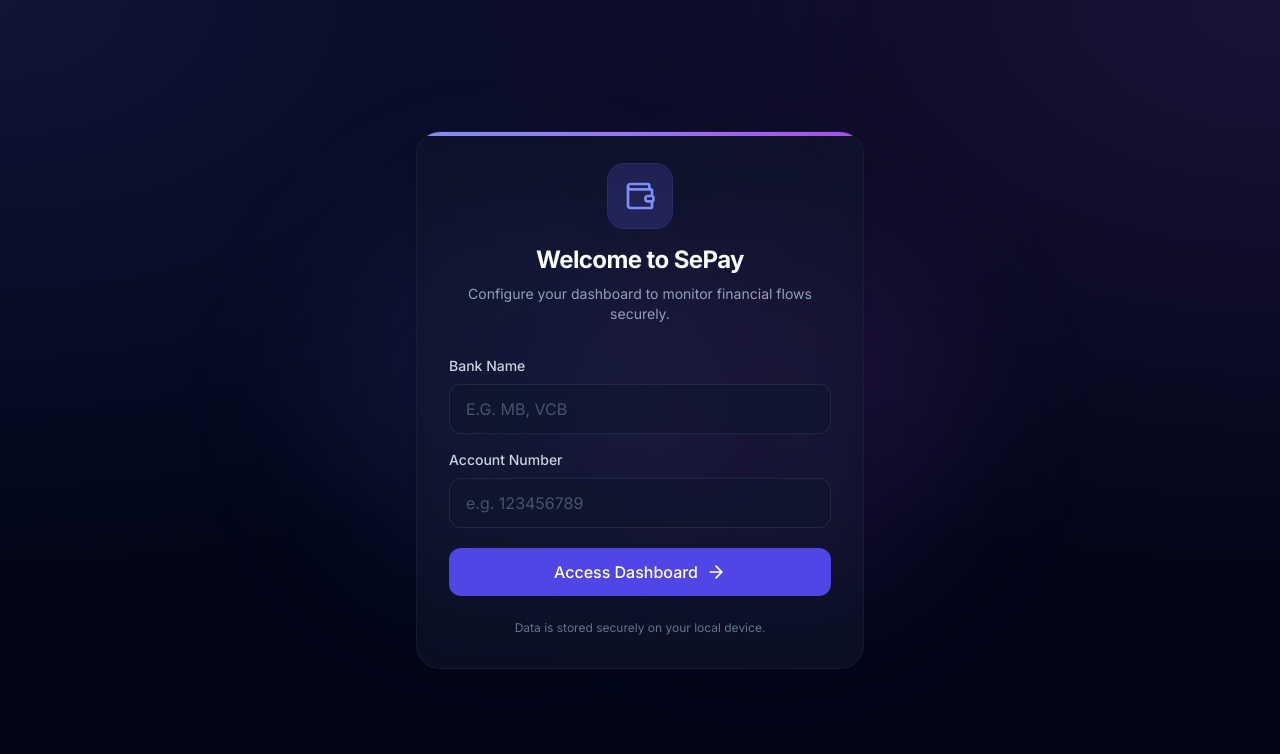
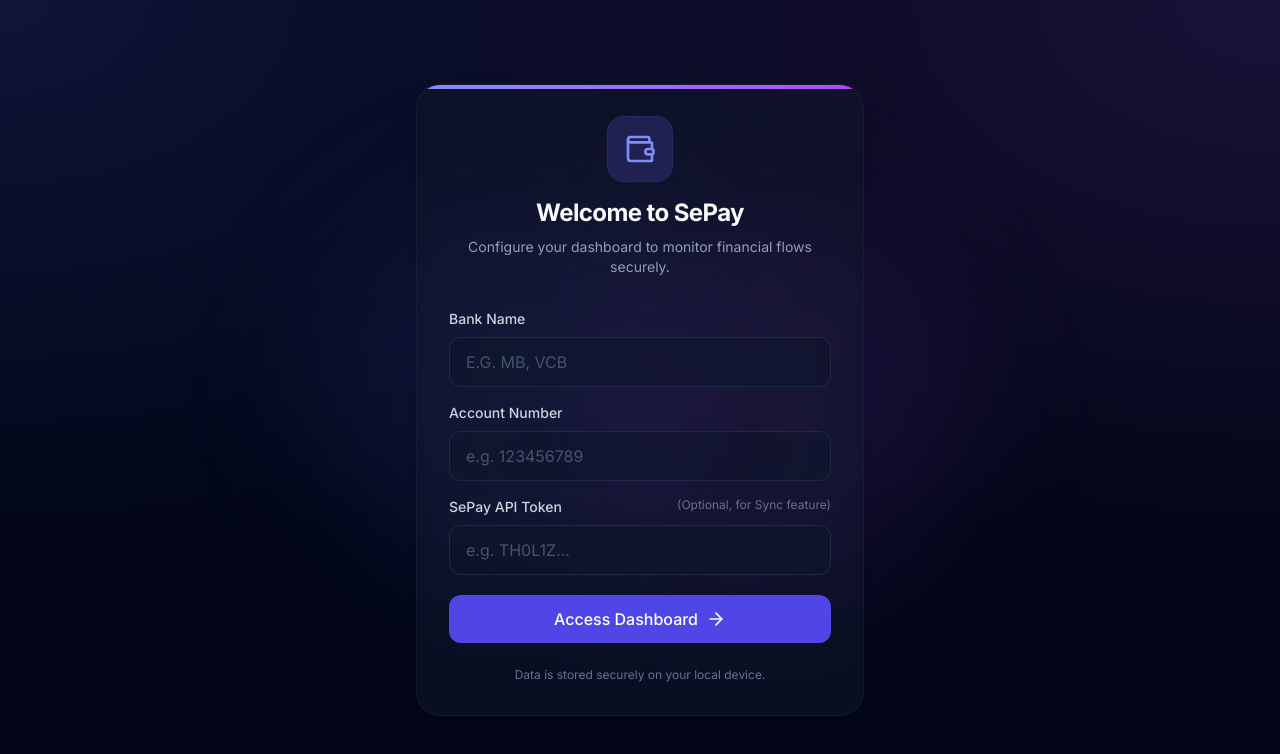
Before and after one commit to sonprovv/sepay-finance-dashboard, a Next.js app: page /login in a window 1280 px wide. Shown: the top 754 px of the page. Built offline with nearby package versions, Linux system fonts and the light colour scheme.

Commit message:
feat: allow user to input sepay api token via login page for sync

```diff
--- a/src/app/api/sepay/sync/route.ts
+++ b/src/app/api/sepay/sync/route.ts
@@ -5,15 +5,15 @@
 
 export async function POST(req: Request) {
   try {
-    const { accountNumber } = await req.json();
+    const { accountNumber, sepayApiToken } = await req.json();
 
     if (!accountNumber) {
       return NextResponse.json({ success: false, message: "Thiếu số tài khoản" }, { status: 400 });
     }
 
-    const apiToken = process.env.SEPAY_API_TOKEN;
+    const apiToken = sepayApiToken || process.env.SEPAY_API_TOKEN;
     if (!apiToken) {
-      return NextResponse.json({ success: false, message: "Chưa cấu hình SEPAY_API_TOKEN trong biến môi trường" }, { status: 400 });
+      return NextResponse.json({ success: false, message: "Vui lòng cung cấp API Token của bạn ở trang Đăng nhập để đồng bộ" }, { status: 400 });
     }
 
     // Lấy dữ liệu từ SePay REST API
--- a/src/app/login/page.tsx
+++ b/src/app/login/page.tsx
@@ -9,6 +9,7 @@
 export default function LoginPage() {
   const [bankName, setBankName] = useState("");
   const [accountNumber, setAccountNumber] = useState("");
+  const [sepayApiToken, setSepayApiToken] = useState("");
   const router = useRouter();
   const login = useUserStore((state) => state.login);
 
@@ -17,7 +18,8 @@
     if (bankName.trim() && accountNumber.trim()) {
       login({
         bankName: bankName.trim().toUpperCase(),
-        accountNumber: accountNumber.trim()
+        accountNumber: accountNumber.trim(),
+        sepayApiToken: sepayApiToken.trim() || undefined
       });
       router.push("/");
     }
@@ -79,6 +81,21 @@
                   required
                 />
               </div>
+
+              <div className="space-y-2">
+                <label htmlFor="sepayApiToken" className="block text-sm font-medium text-slate-300 flex justify-between">
+                  <span>SePay API Token</span>
+                  <span className="text-slate-500 font-normal text-xs">(Optional, for Sync feature)</span>
+                </label>
+                <input
+                  id="sepayApiToken"
+                  type="password"
+                  value={sepayApiToken}
+                  onChange={(e) => setSepayApiToken(e.target.value)}
+                  placeholder="e.g. TH0L1Z..."
+                  className="w-full bg-slate-900/50 border border-slate-700/50 rounded-xl px-4 py-3 outline-none focus:ring-2 focus:ring-brand-500/50 focus:border-brand-500 transition-all duration-300 text-slate-100 placeholder:text-slate-600"
+                />
+              </div>
             </div>
 
             <button
--- a/src/app/page.tsx
+++ b/src/app/page.tsx
@@ -103,7 +103,10 @@
     if (!user?.accountNumber) return;
     try {
       setSyncing(true);
-      const res = await axios.post('/api/sepay/sync', { accountNumber: user.accountNumber });
+      const res = await axios.post('/api/sepay/sync', {
+        accountNumber: user.accountNumber,
+        sepayApiToken: user.sepayApiToken
+      });
       alert(res.data.message);
       if (res.data.synced > 0) {
         setRefreshTrigger(prev => prev + 1);
--- a/src/store/useUserStore.ts
+++ b/src/store/useUserStore.ts
@@ -4,6 +4,7 @@
 interface UserConfig {
   bankName: string;
   accountNumber: string;
+  sepayApiToken?: string;
 }
 
 interface UserState {
```
